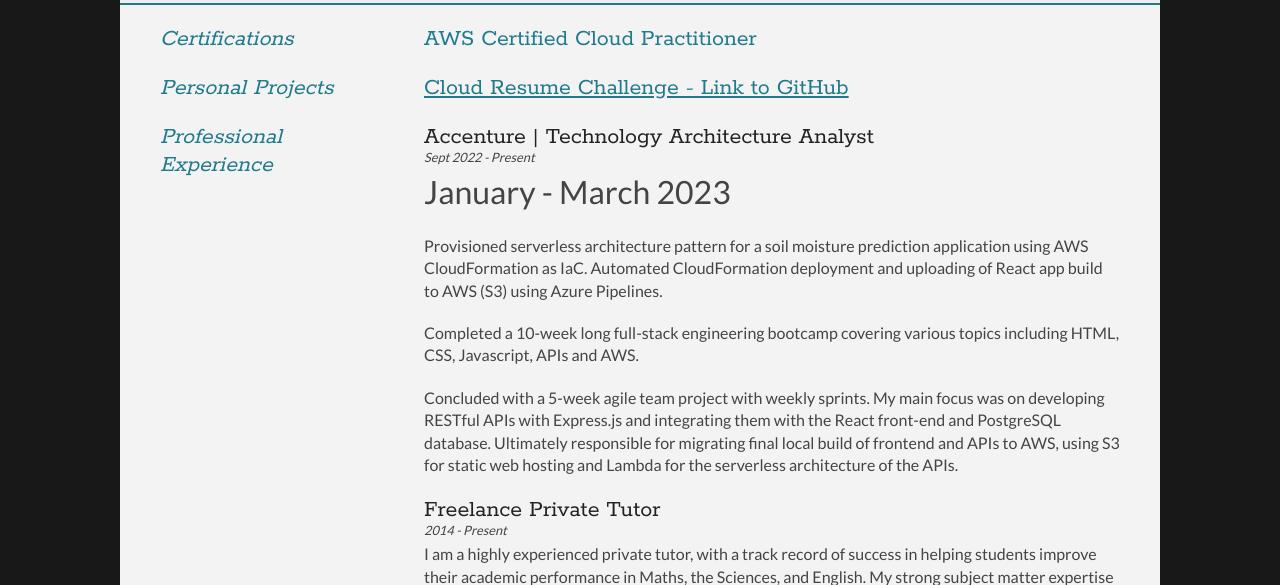
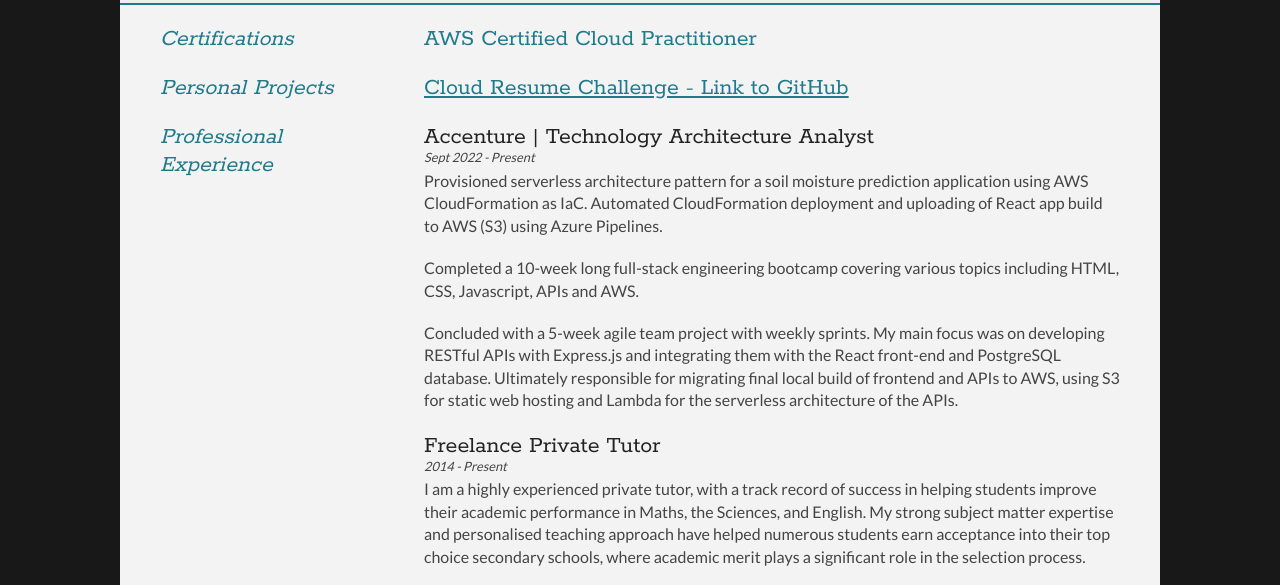
Before and after one commit to Matchahub/Cloud_Resume_Challenge, a website: page index.html in a window 1280 px wide. Shown: the part 209-794 px from the top of the page. Drawn offline with Linux system fonts and the light colour scheme; no server answers.

Commit message:
HTML changes

```diff
--- a/index.html
+++ b/index.html
@@ -74,7 +74,6 @@
           <article>
             <h4>Accenture | Technology Architecture Analyst</h4>
             <p class="subDetails">Sept 2022 - Present</p>
-            <p class="projectDetails">January - March 2023</p>
             <p>Provisioned serverless architecture pattern for a soil moisture prediction application using AWS CloudFormation as IaC. Automated CloudFormation deployment and uploading of React app build to AWS (S3) using Azure Pipelines.</p>
             <p>Completed a 10-week long full-stack engineering bootcamp covering various topics including HTML, CSS, Javascript, APIs and AWS.</p>
             <p>Concluded with a 5-week agile team project with weekly sprints. My main focus was on developing RESTful APIs with Express.js and integrating them with the React front-end and PostgreSQL database. Ultimately responsible for migrating final local build of frontend and APIs to AWS, using S3 for static web hosting and Lambda for the serverless architecture of the APIs.</p>
```
